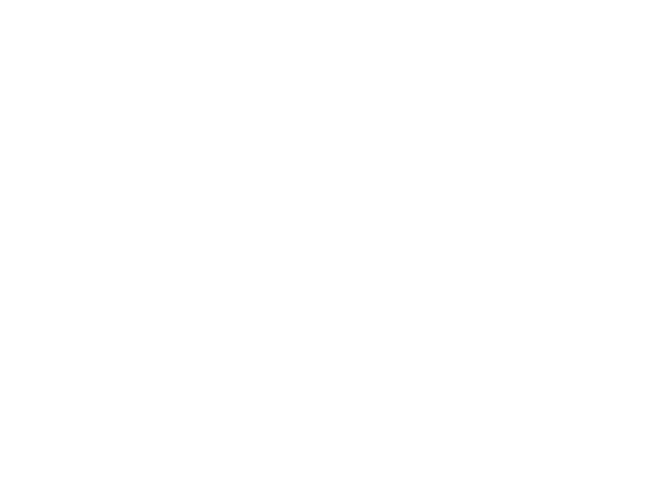
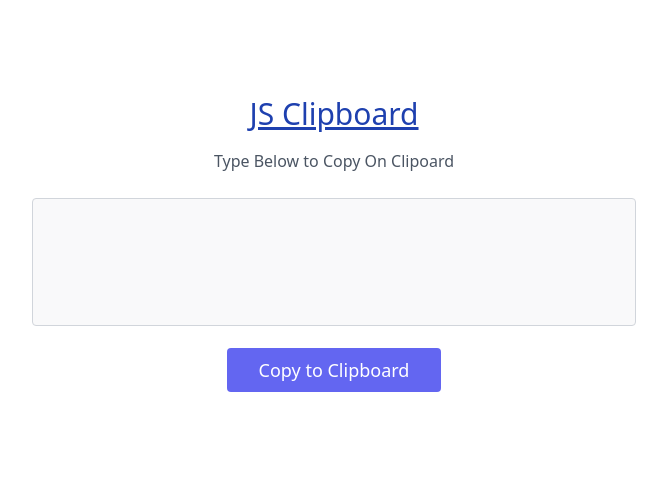
Before and after one commit to itamim345/JS-Clipboard, a plain HTML site: page index.html in a window 1280 px wide. Shown: the whole page, without its empty margins (306-973 px from the left). Drawn offline with nearby package versions, Linux system fonts and the light colour scheme.

Commit message:
Added HTML

```diff
--- a/index.html
+++ b/index.html
@@ -9,7 +9,25 @@
     <script src="https://cdn.tailwindcss.com"></script>
 </head>
 <body>
-
+    <section class="text-gray-600 body-font relative">
+        <div class="container px-5 py-24 mx-auto">
+          <div class="flex flex-col text-center w-full mb-4">
+            <h1 class="sm:text-3xl text-2xl font-medium title-font mb-4 text-blue-800 underline">JS Clipboard</h1>
+            <p class="lg:w-2/3 mx-auto leading-relaxed text-base">Type Below to Copy On Clipoard</p>
+          </div>
+          <div class="lg:w-1/2 md:w-2/3 mx-auto">
+              <div class="p-2 w-full">
+                <div class="relative">
+                  <textarea id="message" name="message" class="w-full bg-gray-100 bg-opacity-50 rounded border border-gray-300 focus:border-indigo-500 focus:bg-white focus:ring-2 focus:ring-indigo-200 h-32 text-base outline-none text-gray-700 py-1 px-3 resize-none leading-6 transition-colors duration-200 ease-in-out"></textarea>
+                </div>
+              </div>
+              <div class="p-2 w-full">
+                <button class="flex mx-auto text-white bg-indigo-500 border-0 py-2 px-8 focus:outline-none hover:bg-indigo-600 rounded text-lg" id="clip-btn">Copy to Clipboard</button>
+              </div>
+            </div>
+          </div>
+        </div>
+      </section>
 
     <!-- our JS -->
     <script src="script.js"></script>
```
